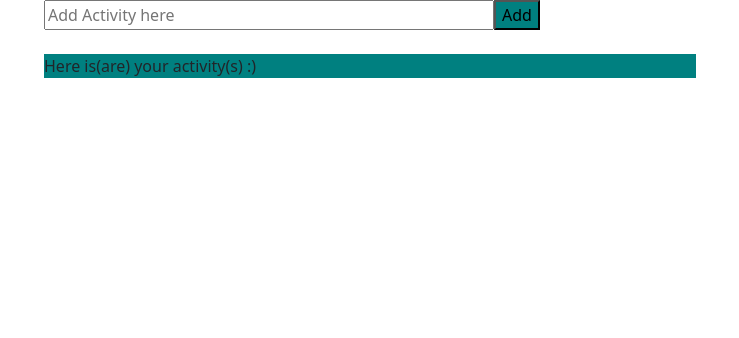
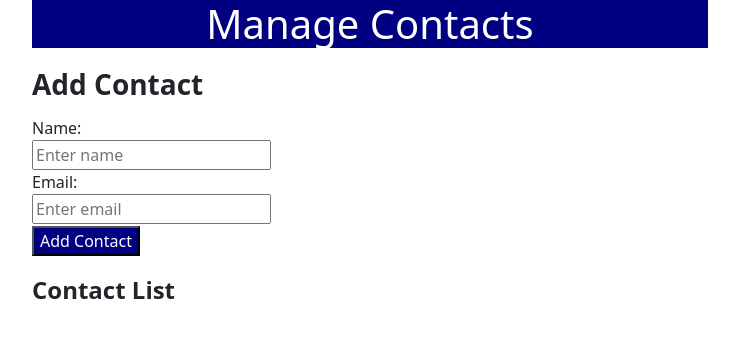
Before and after one commit to koyalmeshram/reactManageContact, a React app: page / in a window 1280 px wide. Shown: the whole page, without its empty margins (270-1009 px from the left). Built offline with nearby package versions, Linux system fonts and the light colour scheme.

Commit message:
first commit

```diff
--- /dev/null
+++ b/src/components/AddContact.js
@@ -0,0 +1,38 @@
+import React, { useState } from 'react'
+// import './App.css';
+export default function AddContact({contact}) {
+    const[addContact, setAddContact] = useState({name:"", email:""})
+
+    const handleChange=(e)=>{
+        if(e.target.name==='name'){
+            setAddContact({...addContact, name: e.target.value})
+        }
+        else{
+            setAddContact({...addContact, email: e.target.value})
+        }
+    }
+    const handleAdd=()=>{
+        if(addContact.name==="" || addContact.email===""){
+            alert("Please fill all the details")
+        }
+        else{
+            contact(addContact)
+        }
+       setAddContact({name:"", email:""})
+
+    }
+  return (
+    <div>
+        <form>
+            <h3 className='Headline'>Add Contact</h3><br/>
+            <label>Name:</label><br/>
+            <input type='text' placeholder='Enter name' name='name' value={addContact.name} onChange={handleChange}/><br/>
+            <label>Email:</label><br/>
+            <input type='text' placeholder='Enter email' name='email' value={addContact.email} onChange={handleChange} />
+
+        </form>
+        <button style={{marginTop: '2px', backgroundColor: 'navy', color:'white'}} onClick={handleAdd}>Add Contact</button>
+
+   </div>
+  )
+}
--- a/src/components/App.css
+++ b/src/components/App.css
@@ -36,3 +36,23 @@
     transform: rotate(360deg);
   }
 }
+
+.Headline{
+  font-weight: bold;
+  margin-bottom: -10px;
+  margin-top: 20px;
+}
+
+.contacts{
+  margin-top: 20px;
+
+}
+
+.design{
+  display: flex;
+  justify-content:space-between;
+  background-color: navy;
+  color: white;
+  padding-left: 4px;
+  padding-top: 6px;
+}
--- a/src/components/App.js
+++ b/src/components/App.js
@@ -1,15 +1,44 @@
-import { useState } from 'react';
+import { useEffect, useState } from 'react';
 import AddContact from './AddContact';
 import './App.css';
+import uuid4 from 'uuid4';
 
-import TodoList from './TodoList';
+// import TodoList from './TodoList';
+import Header from './Header';
+import ContactDetails from './ContactDetails';
+
 function App() {
+  const localstoragekey = "contact";
+
+  const[showContact, setShowContact] = useState(()=>{
+    return JSON.parse(localStorage.getItem(localstoragekey))
+  || []})
+
+  useEffect(()=>{
+    localStorage.setItem(localstoragekey, JSON.stringify(showContact))
+},[showContact])
+
+
+  const contact =(data)=>{
+    // console.log(data, 'app.js')
+    setShowContact([...showContact,{id:uuid4(), data}])
+  }
+
+  const removeContact = (id)=>{
+      const finalContactList = showContact.filter((val)=>{
+        return val.id !== id;
+      })
+      setShowContact(finalContactList);
+  }
+
 
   return (
 
       <div  className='container' style={{ width:700}}>
-
-        <TodoList/>
+        <Header/>
+        <AddContact contact={contact}/>
+        {/* <TodoList/> */}
+        <ContactDetails showContact={showContact} removeContact={removeContact}/>
       </div>
   );
 }
--- /dev/null
+++ b/src/components/ContactDetails.js
@@ -0,0 +1,27 @@
+import React from 'react'
+import DeleteIcon from '@mui/icons-material/Delete';
+// import './App.css';
+export default function ContactDetails(props) {
+  const{showContact, removeContact} = props;
+
+    // console.log(showContact)
+     const contacts = props.showContact.map((val)=>{
+            return(
+                <>
+                    <div>
+                    <p className='design'>{val.data.name}
+                        <p>{val.data.email}</p>
+                        <span onClick={()=>props.removeContact(val.id)}><DeleteIcon/></span>
+                    </p>
+                    </div>
+                </>
+            )
+          })
+          return (
+            <div>
+      <h4 className='Headline'>Contact List</h4>
+       <p className='contacts'> {contacts} </p>
+
+    </div>
+  )
+}
```
